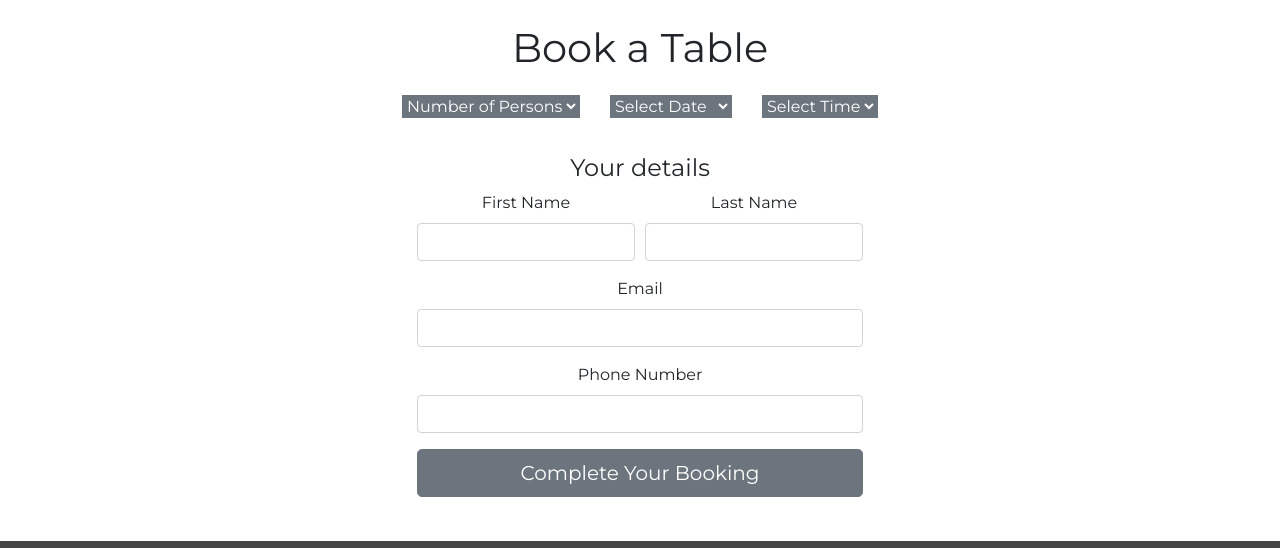
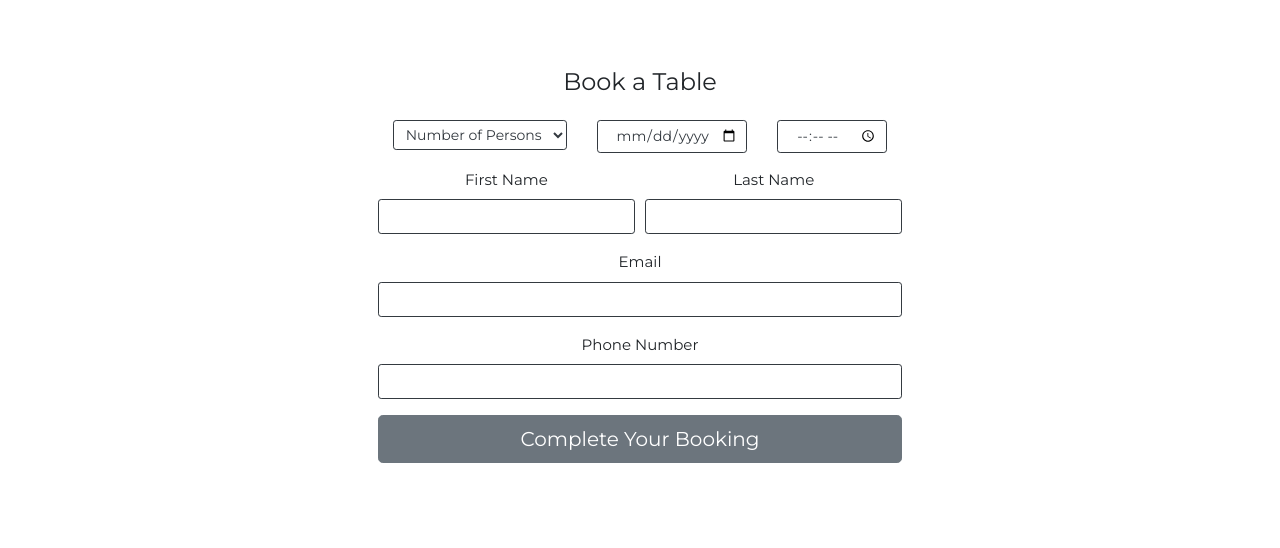
Before and after one commit to vikuviku6666/contoso, a plain HTML site: page Reservation.html in a window 1280 px wide. Shown: the top 548 px of the page. Drawn offline with nearby package versions, Linux system fonts and the light colour scheme; some packages are replaced by stand-ins of ours.

Commit message:
Update Reservation.html

```diff
--- a/Reservation.html
+++ b/Reservation.html
@@ -1,82 +1,74 @@
-<!doctype html>
+<!DOCTYPE html>
 <html lang="en">
   <head>
-    <!-- Required meta tags -->
-    <meta charset="utf-8">
-    <meta name="viewport" content="width=device-width, initial-scale=1, shrink-to-fit=no">
-
-    <!-- Bootstrap CSS -->
-    <link rel="stylesheet" href="https://stackpath.bootstrapcdn.com/bootstrap/4.4.1/css/bootstrap.min.css" integrity="sha384-Vkoo8x4CGsO3+Hhxv8T/Q5PaXtkKtu6ug5TOeNV6gBiFeWPGFN9MuhOf23Q9Ifjh" crossorigin="anonymous">
-
+    <meta charset="UTF-8" />
+    <meta name="viewport" content="width=device-width, initial-scale=1.0" />
+    <title>Table reservation</title>
     <link rel="stylesheet" href="./assets/style/style.css" />
     <link
       href="https://fonts.googleapis.com/css?family=Montserrat&display=swap"
       rel="stylesheet"
     />
+    <link rel="stylesheet" href="https://stackpath.bootstrapcdn.com/bootstrap/4.4.1/css/bootstrap.min.css" integrity="sha384-Vkoo8x4CGsO3+Hhxv8T/Q5PaXtkKtu6ug5TOeNV6gBiFeWPGFN9MuhOf23Q9Ifjh" crossorigin="anonymous">
     <script src="https://kit.fontawesome.com/77f9a0ac97.js" crossorigin="anonymous"></script>
     <link rel="stylesheet" href="https://cdnjs.cloudflare.com/ajax/libs/font-awesome/4.7.0/css/font-awesome.min.css">
 
-    <title>Table Reservation</title>
   </head>
   <body>
+    <header>
       <br>
-    <h1 style="text-align: center;">Book a Table</h1>
-    <div class="d-flex justify-content-center"  >
-        <div style="padding: 15px;">
+      <br>
 
-        <select class="btn-secondary dropdown-toggle" name="cars">
-          <option value="volvo"selected>Number of Persons</option>
-          <option value="saab">1</option>
-          <option value="saab">2</option>
-          <option value="fiat">3</option>
-          <option value="audi">4</option>
+      <div id="form" class="d-flex justify-content-center" >
+        <form>
+          <h4 style="text-align: center; ">Book a Table</h4>
+          <div class="d-flex justify-content-center" >
+              <div style="padding: 15px; ">
+
+              <select class=" btn btn-outline-dark btn-sm dropdown-toggle">
+                <option selected>Number of Persons</option>
+                <option value="persons">1</option>
+                <option value="persons">2</option>
+                <option value="persons">3</option>
+                <option value="persons">4</option>
               </select>
             </div>
-      <div style="padding: 15px;">
-        <select class="btn-secondary dropdown-toggle" name="cars">
-          <option value="volvo"selected>Select Date</option>
-          <option value="saab">13 june 2020</option>
-          <option value="fiat">14 june 2020</option>
-          <option value="audi">15 june 2020</option>
-        </select>
+            <div   style="padding: 15px; ">
+              <input class="btn btn-outline-dark btn-sm"  type="date">
           </div>
             <div style="padding: 15px;">
-          <select class="btn-secondary" name="cars">
-            <option value="volvo"selected>Select Time</option>
-            <option value="saab">19:00</option>
-            <option value="fiat">20:00</option>
-            <option value="audi">21:00</option>
-          </select>
+              <input class="btn btn-outline-dark btn-sm"  type="time" name="" id="">
+
               </div>
         </div>
-<div class="d-flex justify-content-center" >
-<form >
-    <h4>Your details</h4>
             <div class="form-row">
-      <div class="form-group col-md-6">
-        <label for="inputEmail4">First Name</label>
-        <input type="first-name" class="form-control" id="first-name">
+              <div class="form-group col-md-6 col-sm-4">
+                <label for="first-name" style="font-size: 15px;">First Name</label>
+                <input type="first-name" class="form-control btn-outline-dark btn-sm" id="first-name">
               </div>
-      <div class="form-group col-md-6">
-        <label for="inputPassword4">Last Name</label>
-        <input type="last-name" class="form-control" id="last-name">
+              <div class="form-group col-md-6 col-sm-4">
+                <label for="last-name" style="font-size: 15px;">Last Name</label>
+                <input type="last-name" class="form-control btn-outline-dark btn-sm" id="last-name">
               </div>
             </div>
             <div class="form-group">
-      <label for="inputAddress">Email</label>
-      <input type="email" class="form-control" id="email" >
+              <label for="email" style="font-size: 15px;">Email</label>
+              <input type="email" class="form-control btn-outline-dark btn-sm" id="email" >
             </div>
             <div class="form-group">
-      <label for="inputAddress2">Phone Number</label>
-      <input type="mobile-number" class="form-control" id="inputAddress2">
+              <label for="mobile-number" style="font-size: 15px;">Phone Number</label>
+              <input type="tel" class="form-control btn-outline-dark btn-sm " id="inputAddress2">
             </div>
 
 
-    <button type="button" class="btn btn-secondary btn-lg btn-block">Complete Your Booking</button>
+            <button type="button" class="btn btn-secondary btn-lg btn-block ">Complete Your Booking</button>
 
           </form>
         </div>
         <br>
+        <br>
+        <br>
+
     <footer class="main-footer">
       <section class="footer-columns">
 
@@ -101,11 +93,16 @@
       </section>
 
     </footer>
+    <script async defer
+  src="https://maps.googleapis.com/maps/api/js?AIzaSyCZUJxUxzqATYHb8mJQhjpVluQ6yymK7rw&callback=initMap">
+</script>
+
+<script src="https://unpkg.com/axios/dist/axios.min.js"></script>
 <script src="assets/javascript/javascript.js"></script>
-    <!-- Optional JavaScript -->
-    <!-- jQuery first, then Popper.js, then Bootstrap JS -->
+
 <script src="https://code.jquery.com/jquery-3.4.1.slim.min.js" integrity="sha384-J6qa4849blE2+poT4WnyKhv5vZF5SrPo0iEjwBvKU7imGFAV0wwj1yYfoRSJoZ+n" crossorigin="anonymous"></script>
 <script src="https://cdn.jsdelivr.net/npm/popper.js@1.16.0/dist/umd/popper.min.js" integrity="sha384-Q6E9RHvbIyZFJoft+2mJbHaEWldlvI9IOYy5n3zV9zzTtmI3UksdQRVvoxMfooAo" crossorigin="anonymous"></script>
 <script src="https://stackpath.bootstrapcdn.com/bootstrap/4.4.1/js/bootstrap.min.js" integrity="sha384-wfSDF2E50Y2D1uUdj0O3uMBJnjuUD4Ih7YwaYd1iqfktj0Uod8GCExl3Og8ifwB6" crossorigin="anonymous"></script>
+
   </body>
 </html>
```
Lines whose indentation alone changed are shown as unchanged.
